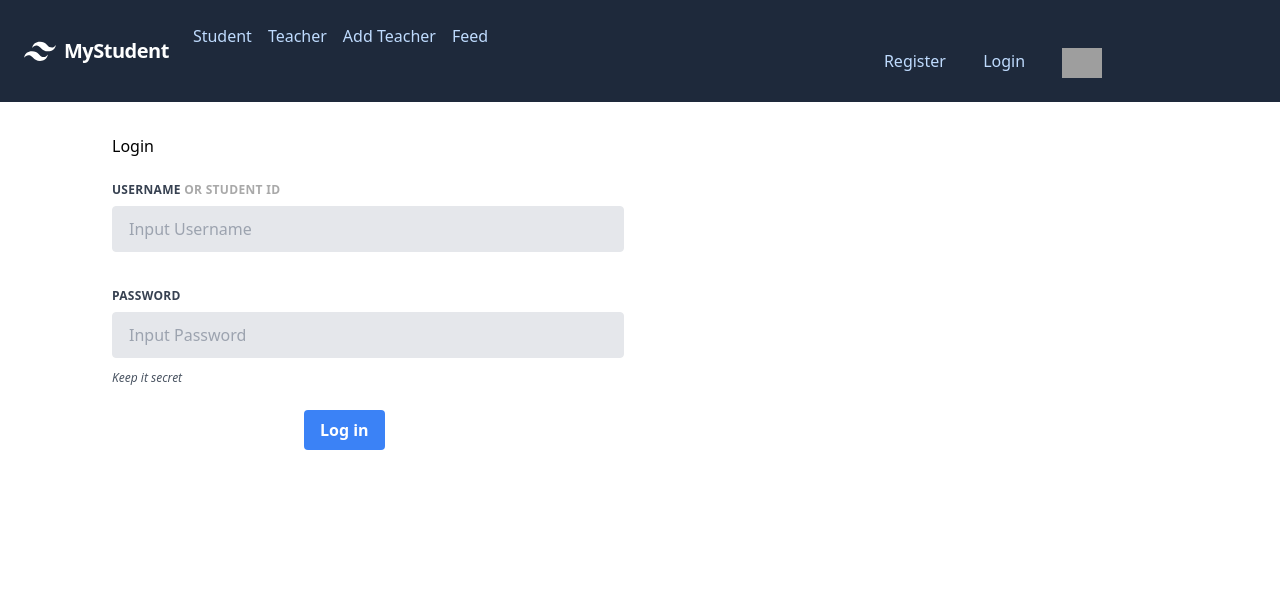
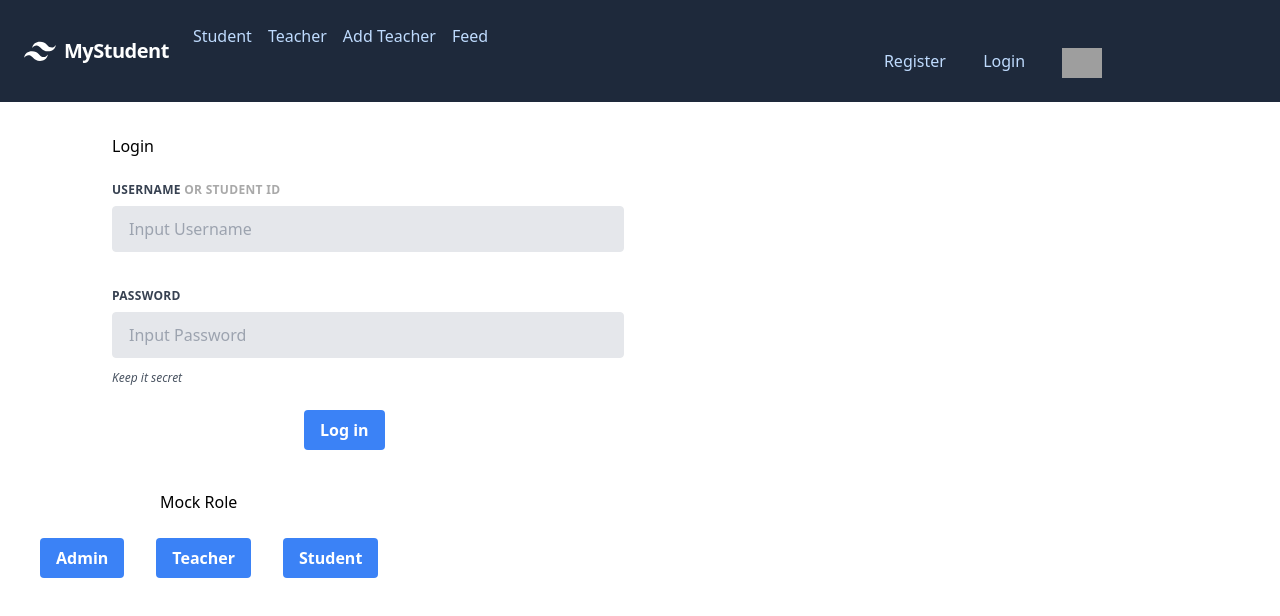
Before and after one commit to SE331-2023-project1/Project02-MyStudent-Frontend, a Vue app: page /Login in a window 1280 px wide. Shown: the top 616 px of the page. Built offline with nearby package versions, Linux system fonts and the light colour scheme; grey boxes are pictures that could not be loaded.

Commit message:
Store Role Profile

```diff
--- /dev/null
+++ b/src/stores/role.ts
@@ -0,0 +1,33 @@
+import { defineStore } from "pinia"
+export const useRoleStore = defineStore('role', {
+    state: () => ({
+        role: '' as string,
+        name: '' as string,
+        surname: '' as string,
+        position: '' as string,
+        studentID: '' as string,
+        department: '' as string,
+        image: '' as string
+    }),
+    actions: {
+        updateRole(role: string) {
+            this.role = role
+        },
+        updateProfile(
+            name: string,
+            surname: string,
+            position: string,
+            studentID: string,
+            department: string,
+            image: string){
+            this.name = name
+            this.surname = surname
+            this.position = position
+            this.department = department
+            this.image = image
+        },
+        resetRole() {
+            this.role = ''
+        }
+    }
+})
--- a/src/views/StudentListView.vue
+++ b/src/views/StudentListView.vue
@@ -8,6 +8,7 @@ import { computed, ref, watchEffect } from 'vue'
 import { AxiosResponse } from 'axios';
 import router from '@/router';
 import { onBeforeRouteUpdate } from 'vue-router';
+import { useRoleStore } from '@/stores/role';
 
 const events = ref<StudentType[]>([])
 
--- a/src/views/UserLoginForm.vue
+++ b/src/views/UserLoginForm.vue
@@ -9,18 +9,46 @@ import router from '@/router';
 import { onBeforeRouteUpdate } from 'vue-router';
 import { useEventStore } from '@/stores/event';
 import { useMessageStore } from '../stores/message';
-
-const teacherName = ref('')
-const teacherSurname = ref('')
-const teacherAcademicPosition = ref('')
-const teacherUsername = ref('')
-const postDesc = ref('')
-const postFile = ref('')
+import { useCommentStore } from '@/stores/comment';
+import { useRoleStore } from '@/stores/role';
 
 
 const id = ref('')
 
 const store = useMessageStore()
+const storeRole = useRoleStore()
+
+function changeRoleAdmin(){
+    storeRole.updateRole("admin")
+    const role = storeRole.role
+    console.log(role)
+}
+function changeRoleStudent(){
+    storeRole.updateRole("student")
+    const role = storeRole.role
+    console.log(role)
+    axios.get("http://localhost:8080/users/1")
+    .then(function (response) {
+    storeRole.updateProfile(response.data.name,response.data.surname,response.data.position,response.data.studentID,response.data.department,response.data.image)
+    // teachers.value = response.data
+    console.log(response.data);
+    //Test
+    console.log(storeRole.name)
+  })
+}
+function changeRoleTeacher(){
+    storeRole.updateRole("teacher")
+    const role = storeRole.role
+    console.log(role)
+    axios.get("http://localhost:8080/teachers/1")
+    .then(function (response) {
+    storeRole.updateProfile(response.data.name,response.data.surname,response.data.position,response.data.studentID,response.data.department,response.data.image)
+    // teachers.value = response.data
+    console.log(response.data);
+    //Test
+    console.log(storeRole.image)
+  })
+}
 
 function sendTeacherForm(this: any) {
 
@@ -28,12 +56,12 @@ function sendTeacherForm(this: any) {
         method: 'POST',
         url: 'http://localhost:8080/login',
         data: {
-            id: id.value,
-            teacherName: teacherName.value,
-            teacherSurname: teacherSurname.value,
-            teacherUsername: teacherSurname.value,
-            postDesc: postDesc.value,
-            postFile: postFile.value,
+            // id: id.value,
+            // teacherName: teacherName.value,
+            // teacherSurname: teacherSurname.value,
+            // teacherUsername: teacherSurname.value,
+            // postDesc: postDesc.value,
+            // postFile: postFile.value,
 
         }
     })
@@ -84,7 +112,21 @@ function sendTeacherForm(this: any) {
 
 
     </form>
-
+    <div>
+        <h3 class= "w-full max-w-lg ml-40">Mock Role</h3>
+        <br/>
+    </div>
+    <div>
+        <button class="bg-blue-500 hover:bg-blue-700 text-white font-bold py-2 px-4 rounded ml-10 mb-10" type="submit" @click="changeRoleAdmin">
+            Admin
+        </button>
+        <button class="bg-blue-500 hover:bg-blue-700 text-white font-bold py-2 px-4 rounded ml-8 mb-10" type="submit" @click="changeRoleTeacher">
+            Teacher
+        </button>
+        <button class="bg-blue-500 hover:bg-blue-700 text-white font-bold py-2 px-4 rounded ml-8 mb-10" type="submit" @click="changeRoleStudent">
+            Student
+        </button>
+    </div>
 </template>
 
 <style scoped></style>
```
